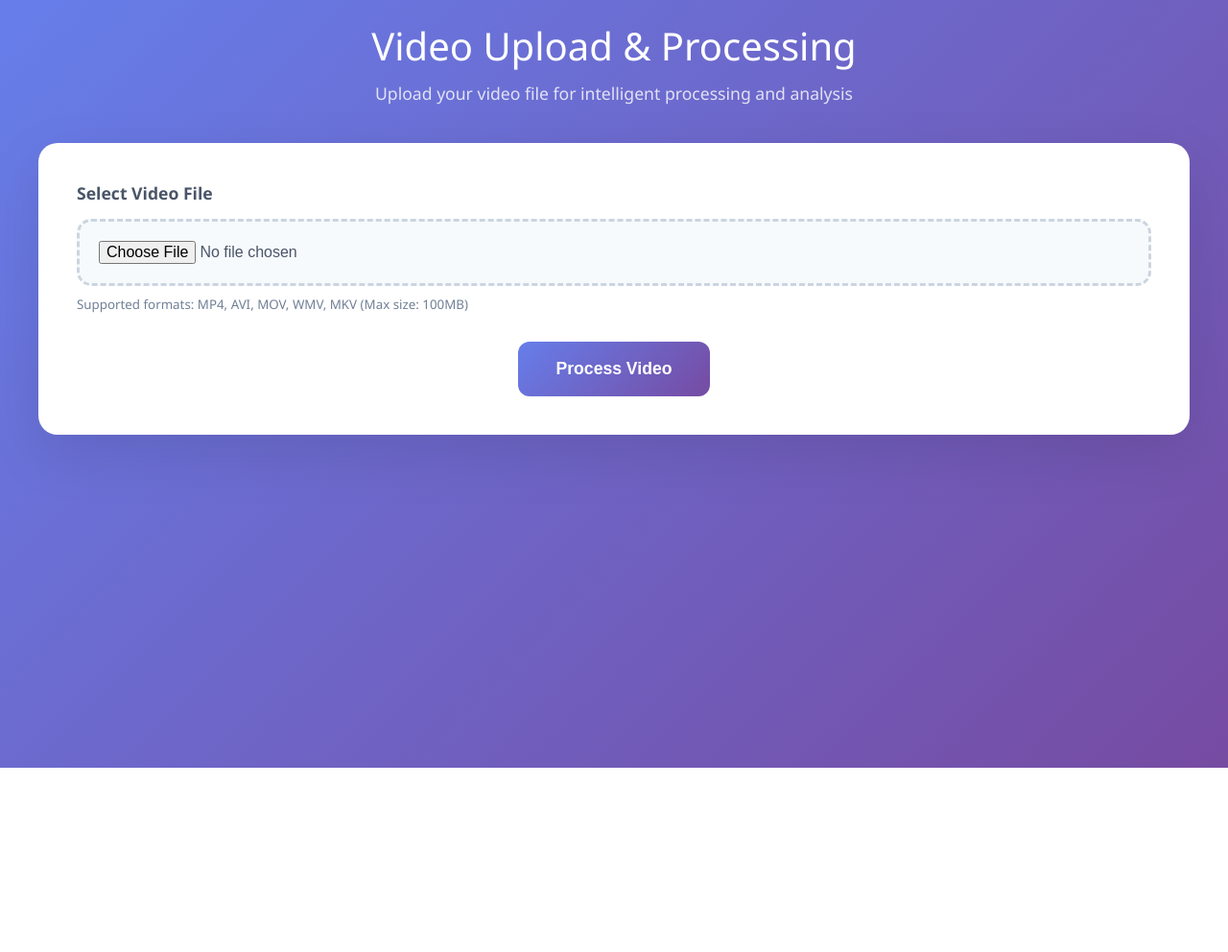
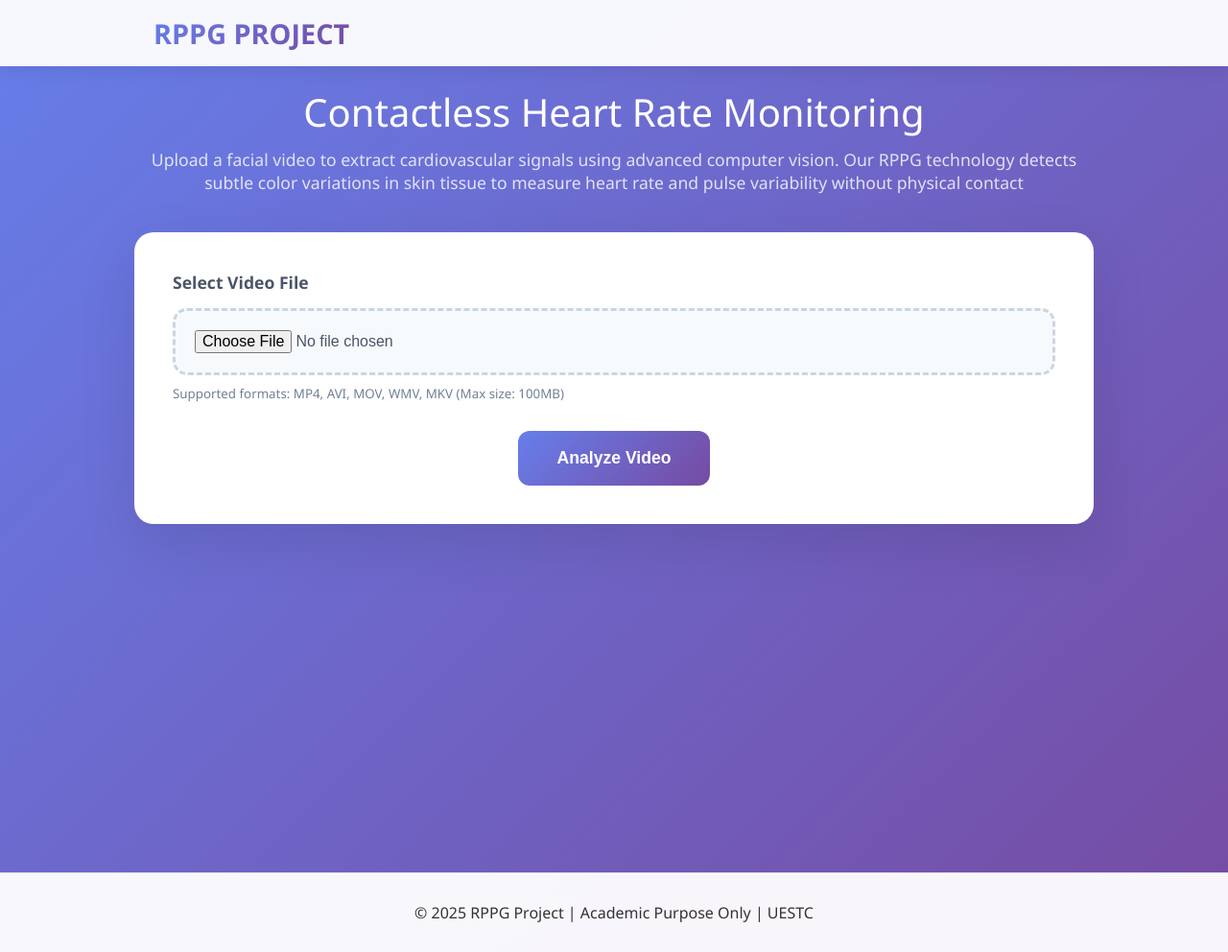
Before and after one commit to Annette308-bot/rppg-web, a Django app: page / in a window 1280 px wide. Shown: the whole page at 96% size. Before the commit the page ends 800 px from the top, so only its background shows below. Run offline with Django 5.2, Linux system fonts and the light colour scheme.

Commit message:
implementation fine

```diff
--- a/web/templates/web/video_upload.html
+++ b/web/templates/web/video_upload.html
@@ -3,7 +3,7 @@
     <head>
         <meta charset="UTF-8">
         <meta name="viewport" content="width=device-width, initial-scale=1.0">
-    <title>Video Upload & Processing</title>
+        <title>Video Upload & Processing - RPPG Project</title>
         <style>
         * {
             margin: 0;
@@ -15,13 +15,68 @@
             font-family: 'Segoe UI', Tahoma, Geneva, Verdana, sans-serif;
             background: linear-gradient(135deg, #667eea 0%, #764ba2 100%);
             min-height: 100vh;
+            color: #333;
+            display: flex;
+            flex-direction: column;
+        }
+
+        /* Navbar Styles */
+        .navbar {
+            background: rgba(255, 255, 255, 0.95);
+            backdrop-filter: blur(10px);
+            padding: 15px 0;
+            box-shadow: 0 2px 20px rgba(0, 0, 0, 0.1);
+            position: sticky;
+            top: 0;
+            z-index: 1000;
+        }
+
+        .navbar-container {
+            max-width: 1000px;
+            margin: 0 auto;
+            padding: 0 20px;
+            display: flex;
+            align-items: center;
+            justify-content: space-between;
+        }
+
+        .navbar-brand {
+            font-size: 1.8rem;
+            font-weight: 700;
+            background: linear-gradient(135deg, #667eea 0%, #764ba2 100%);
+            -webkit-background-clip: text;
+            -webkit-text-fill-color: transparent;
+            background-clip: text;
+            text-decoration: none;
+        }
+
+        .navbar-nav {
+            display: flex;
+            list-style: none;
+            gap: 30px;
+        }
+
+        .nav-link {
+            color: #4a5568;
+            text-decoration: none;
+            font-weight: 500;
+            transition: color 0.3s ease;
+        }
+
+        .nav-link:hover {
+            color: #667eea;
+        }
+
+        /* Main Content */
+        .main-content {
+            flex: 1;
             padding: 20px;
-            color: #333;
         }
 
         .container {
-            max-width: 1200px;
+            max-width: 1000px;
             margin: 0 auto;
+            min-height: 100vh;
         }
 
         .header {
@@ -246,9 +301,21 @@
             color: #c53030;
         }
 
+        /* Footer Styles */
+        .footer {
+            background: rgba(255, 255, 255, 0.95);
+            backdrop-filter: blur(10px);
+            padding: 30px 0;
+            margin-top: auto;
+            border-top: 1px solid rgba(0, 0, 0, 0.1);
+            text-align: center;
+        }
+
+
+
         /* Responsive Design */
         @media (max-width: 768px) {
-            body {
+            .main-content {
                 padding: 15px;
             }
 
@@ -269,6 +336,19 @@
                 width: 100%;
                 min-width: auto;
             }
+
+            .navbar-nav {
+                display: none;
+            }
+
+            .navbar-brand {
+                font-size: 1.5rem;
+            }
+
+            .footer-content {
+                grid-template-columns: 1fr;
+                text-align: center;
+            }
         }
 
         @media (max-width: 480px) {
@@ -283,6 +363,10 @@
             .file-input {
                 padding: 15px;
             }
+
+            .navbar-container {
+                padding: 0 15px;
+            }
         }
 
         .hidden {
@@ -291,10 +375,28 @@
     </style>
     </head>
     <body>
+        <!-- Navigation Bar -->
+        <nav class="navbar">
+            <div class="navbar-container">
+                <a href="#" class="navbar-brand">RPPG PROJECT</a>
+                <ul class="navbar-nav">
+                    <li><a href="#" class="nav-link"></a></li>
+                </ul>
+            </div>
+        </nav>
+
+        <!-- Main Content -->
+        <main class="main-content">
             <div class="container">
                 <div class="header">
-            <h1>Video Upload & Processing</h1>
-            <p>Upload your video file for intelligent processing and analysis</p>
+                    <h1>Contactless Heart Rate Monitoring</h1>
+                    <p>
+                        Upload a facial video to extract cardiovascular signals
+                        using advanced computer vision. Our RPPG technology
+                        detects subtle color variations in skin tissue to
+                        measure heart rate and pulse variability without
+                        physical contact
+                    </p>
                 </div>
 
                 <!-- Error Messages -->
@@ -305,27 +407,32 @@
                 {% endif %}
 
                 <!-- Success Messages -->
-        {% if success_message %}
+                {% if success_msg %}
                 <div class="success-message">
-            {{ success_message }}
+                    {{ success_msg }}
                 </div>
                 {% endif %}
 
                 <div class="upload-section">
-            <form class="upload-form" method="post" enctype="multipart/form-data">
+                    <form class="upload-form" method="post"
+                        enctype="multipart/form-data">
                         {% csrf_token %}
 
                         <div class="form-group">
-                    <label class="form-label" for="video_file">Select Video File</label>
-                    <input type="file" id="video_file" name="video_file" class="file-input"
+                            <label class="form-label" for="video_file">Select
+                                Video File</label>
+                            <input type="file" id="video_file" name="video_file"
+                                class="file-input"
                                 accept="video/*" required>
-                    <small style="color: #718096; margin-top: 10px; display: block;">
-                        Supported formats: MP4, AVI, MOV, WMV, MKV (Max size: 100MB)
+                            <small
+                                style="color: #718096; margin-top: 10px; display: block;">
+                                Supported formats: MP4, AVI, MOV, WMV, MKV (Max
+                                size: 100MB)
                             </small>
                         </div>
 
                         <button type="submit" class="submit-btn">
-                    Process Video
+                            Analyze Video
                         </button>
                     </form>
                 </div>
@@ -334,16 +441,16 @@
                 {% if video_data %}
                 <div class="results-section">
                     <div class="results-header">
-                <h2>Processing Results</h2>
-                {% if processing_status == 'completed' %}
+                        <h2>RPPG Processing Results</h2>
+                        {% if p_status == 'completed' %}
                         <div class="result-status">
-                        ✅ Processing Complete
+                            ✅ Detection Complete
                         </div>
-                {% elif processing_status == 'processing' %}
+                        {% elif p_status == 'processing' %}
                         <div class="result-status processing">
                             ⏳ Processing in progress...
                         </div>
-                {% elif processing_status == 'error' %}
+                        {% elif p_status == 'error' %}
                         <div class="result-status error">
                             ❌ Processing failed
                         </div>
@@ -352,77 +459,68 @@
 
                     <div class="results-content">
                         <div class="original-video">
-                    <h3 class="section-title">Original Video</h3>
+                            <h3 class="section-title">Uploaded Video</h3>
                             <div class="video-container">
                                 <video class="video-player" controls>
-                            <source src="{{ video_url }}" type="{{ video_data.content_type }}">
+                                    <source src="{{ video_data_url }}"
+                                        type="{{ video_data.content_type }}">
                                     Your browser does not support the video tag.
                                 </video>
-                    </div>
-
-                    <div class="video-info">
-                        <h4>Video Information</h4>
-                        <div class="info-item">
-                            <span class="info-label">File Name:</span>
-                            <span class="info-value">{{ video_data.name }}</span>
-                        </div>
-                        <div class="info-item">
-                            <span class="info-label">File Size:</span>
-                            <span class="info-value">{{ video_data.size|filesizeformat }}</span>
-                        </div>
-                        <div class="info-item">
-                            <span class="info-label">Content Type:</span>
-                            <span class="info-value">{{ video_data.content_type }}</span>
-                        </div>
-                        {% if video_duration %}
-                        <div class="info-item">
-                            <span class="info-label">Duration:</span>
-                            <span class="info-value">{{ video_duration }}</span>
-                        </div>
-                        {% endif %}
                             </div>
                         </div>
 
                         <div class="processing-result">
-                    <h3 class="section-title">Processing Result</h3>
+                            <h3 class="section-title">RPPG Analysis Result</h3>
                             <div class="result-content">
-                        {% if processing_result %}
-                            <!-- Display your processing results here -->
-                            <h4 style="color: #2d3748; margin-bottom: 15px;">Analysis Results</h4>
-                            {% if processing_result.analysis %}
+                                {% if p_result %}
+                                <h4
+                                    style="color: #2d3748; margin-bottom: 15px;">
+                                    Results
+                                </h4>
+                                {% if p_result.analysis %}
                                 <div style="margin-bottom: 15px;">
-                                    <strong>Analysis:</strong>
-                                    <p style="margin-top: 5px; color: #4a5568;">{{ processing_result.analysis }}</p>
+                                    <p
+                                        style="margin-top: 5px; color: #4a5568;">
+                                        {{ p_result.analysis }}
+                                    </p>
                                 </div>
                                 {% endif %}
 
-                            {% if processing_result.metadata %}
+                                {% if p_result.meta %}
                                 <div style="margin-bottom: 15px;">
-                                    <strong>Technical Details:</strong>
-                                    <div style="background: #f7fafc; padding: 15px; border-radius: 8px; margin-top: 5px;">
-                                        {% for key, value in processing_result.metadata.items %}
+                                    <div
+                                        style="background: #f7fafc; padding: 15px; border-radius: 8px; margin-top: 5px;">
+                                        {% for k, v in p_result.meta.items %}
                                         <div style="margin-bottom: 5px;">
-                                                <strong>{{ key|title }}:</strong> {{ value }}
+                                            <strong>
+                                                {{ k|title }}:
+                                            </strong>
+                                            {{ v }}
                                         </div>
                                         {% endfor %}
                                     </div>
                                 </div>
                                 {% endif %}
 
-                            {% if processing_result.processed_video_url %}
+                                {% if p_result.processed_video_url %}
                                 <div style="margin-top: 20px;">
                                     <strong>Processed Video:</strong>
                                     <div style="margin-top: 10px;">
-                                        <video controls style="width: 100%; max-width: 300px; border-radius: 8px;">
-                                            <source src="{{ processing_result.processed_video_url }}" type="video/mp4">
-                                            Your browser does not support the video tag.
+                                        <video controls
+                                            style="width: 100%; max-width: 300px; border-radius: 8px;">
+                                            <source
+                                                src="{{ p_result.processed_video_url }}"
+                                                type="video/mp4">
+                                            Your browser does not support the
+                                            video tag.
                                         </video>
                                     </div>
                                 </div>
                                 {% endif %}
                                 {% else %}
                                 <p style="color: #718096; font-style: italic;">
-                                Processing results will appear here once the video has been analyzed.
+                                    RPPG analysis results will appear here once
+                                    the video has been processed.
                                 </p>
                                 {% endif %}
                             </div>
@@ -431,5 +529,13 @@
                 </div>
                 {% endif %}
             </div>
+        </main>
+
+        <!-- Footer -->
+        <footer class="footer">
+            <p>
+                &copy; 2025 RPPG Project | Academic Purpose Only | UESTC
+            </p>
+        </footer>
     </body>
 </html>
--- a/web/views.py
+++ b/web/views.py
@@ -1,12 +1,40 @@
 import os
 import tempfile
+import base64
 from django.shortcuts import render
 from django.http import HttpResponse, JsonResponse
 from django.views.decorators.csrf import csrf_protect
-from django.core.files.storage import default_storage
-from django.core.files.base import ContentFile
-from django.conf import settings
 import mimetypes
+
+
+def process_video(video_path):
+    """
+    Process the video file and return analysis results.
+    Replace this with your actual video processing logic.
+    """
+    try:
+        # Placeholder for your video processing logic
+        # This could include:
+        # - RPPG analysis
+        # - Face detection
+        # - Heart rate extraction
+        # - Other video analysis
+
+        # For now, returning mock data
+        result = {
+            "analysis": "Video processing completed successfully. Heart rate patterns detected.",
+            "meta": {
+                "frames_processed": 1500,
+                "avg_heart_rate": "72 BPM",
+                "confidence_score": "95%",
+                "processing_time": "45 seconds",
+            },
+            "status": "completed",
+        }
+
+        return result
+    except Exception as e:
+        return {"status": "error", "error_message": str(e)}
 
 
 @csrf_protect
@@ -14,36 +42,69 @@ def video_upload_view(request):
     context = {}
 
     if request.method == "POST":
+        temp_file_path = None
         try:
-            # Extract video file from request
             video_file = request.FILES.get("video_file")
 
             if not video_file:
                 context["error_message"] = (
                     "No video file was uploaded. Please select a file."
                 )
-                return render(request, "video_upload.html", context)
+                return render(request, "web/video_upload.html", context)
 
-            # Validate file type
             if not video_file.content_type.startswith("video/"):
                 context["error_message"] = (
                     "Invalid file type. Please upload a video file."
                 )
-                return render(request, "video_upload.html", context)
+                return render(request, "web/video_upload.html", context)
 
-            # Validate file size (100MB limit)
-            max_size = 100 * 1024 * 1024  # 100MB in bytes
+            max_size = 100 * 1024 * 1024
             if video_file.size > max_size:
                 context["error_message"] = "File too large. Maximum size is 100MB."
-                return render(request, "video_upload.html", context)
+                return render(request, "web/video_upload.html", context)
 
-            # Save the video file temporarily or permanently
-            video_path = ...
+            video_file.seek(0)
+            video_content = video_file.read()
 
-            # Process the video (replace this with your actual processing logic)
-            processing_result = ...
+            with tempfile.NamedTemporaryFile(delete=False, suffix=".mp4") as temp_file:
+                temp_file.write(video_content)
+                temp_file_path = temp_file.name
+
+            processing_result = process_video(temp_file_path)
+
+            # Immediately delete the temporary file after processing
+            if temp_file_path and os.path.exists(temp_file_path):
+                try:
+                    os.unlink(temp_file_path)
+                    temp_file_path = None  # Mark as deleted
+                except OSError:
+                    pass
+
+            video_base64 = base64.b64encode(video_content).decode("utf-8")
+            video_data_url = f"data:{video_file.content_type};base64,{video_base64}"
+
+            context.update(
+                {
+                    "video_data": {
+                        "name": video_file.name,
+                        "size": video_file.size,
+                        "content_type": video_file.content_type,
+                    },
+                    "video_data_url": video_data_url,
+                    "p_result": processing_result,
+                    "p_status": processing_result.get("status", "completed"),
+                    "success_msg": "Video uploaded and processed successfully!",
+                }
+            )
 
         except Exception as e:
             context["error_message"] = f"Error processing video: {str(e)}"
 
+        finally:
+            if temp_file_path and os.path.exists(temp_file_path):
+                try:
+                    os.unlink(temp_file_path)
+                except OSError:
+                    pass
+
     return render(request, "web/video_upload.html", context)
```
Also changed, not shown: 1 other file. Lines whose indentation alone changed are shown as unchanged.
